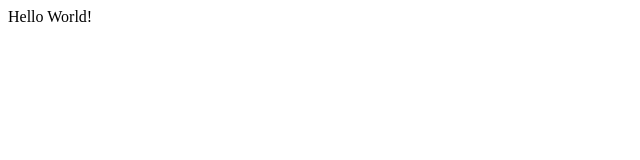
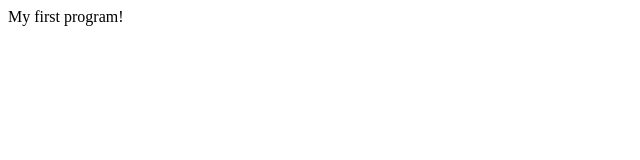
Before and after one commit to jabeerkhan444/Hello_World, a plain HTML site: page index.html in a window 1280 px wide. Shown: the full height of the page, 0-640 px from the left. Drawn offline with Linux system fonts and the light colour scheme.

Commit message:
Change 1

```diff
--- a/index.html
+++ b/index.html
@@ -6,6 +6,6 @@
     <title>Document</title>
 </head>
 <body>
-    Hello World!
+    My first program!
 </body>
 </html>
```
